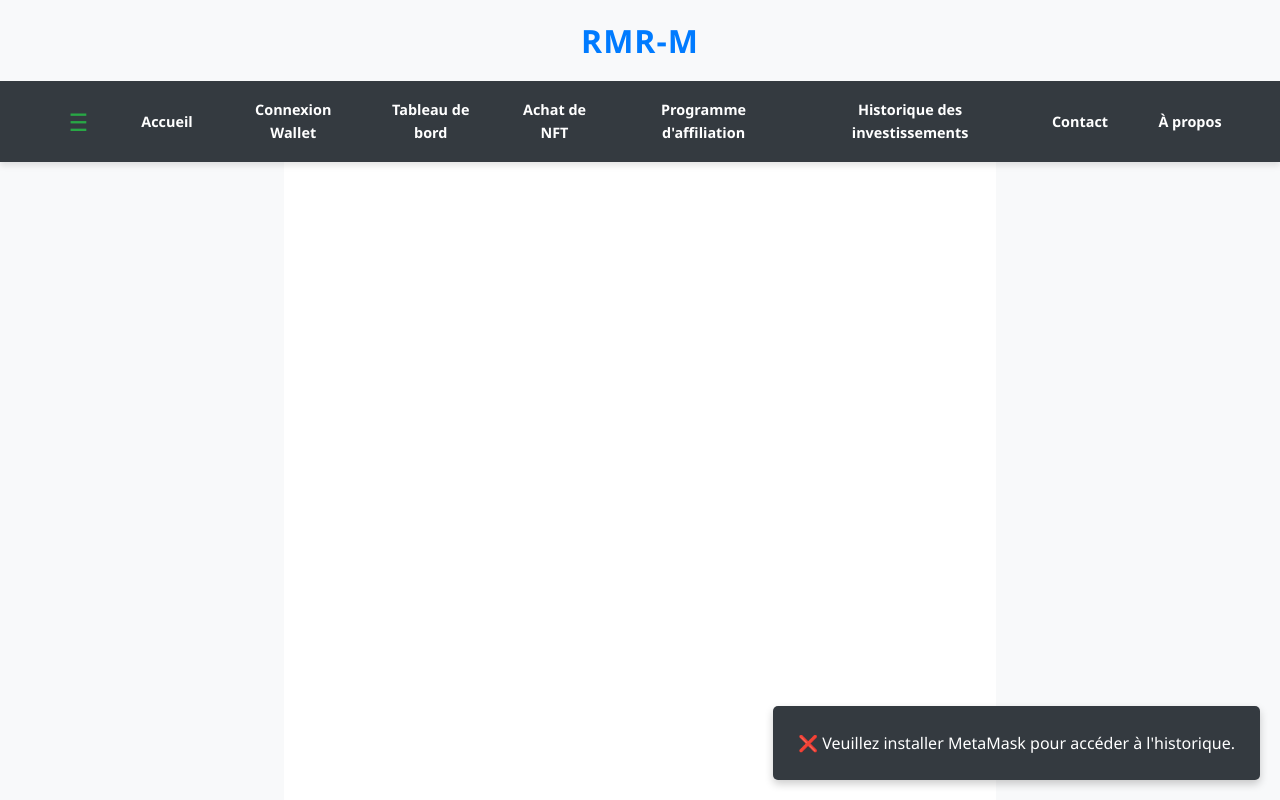
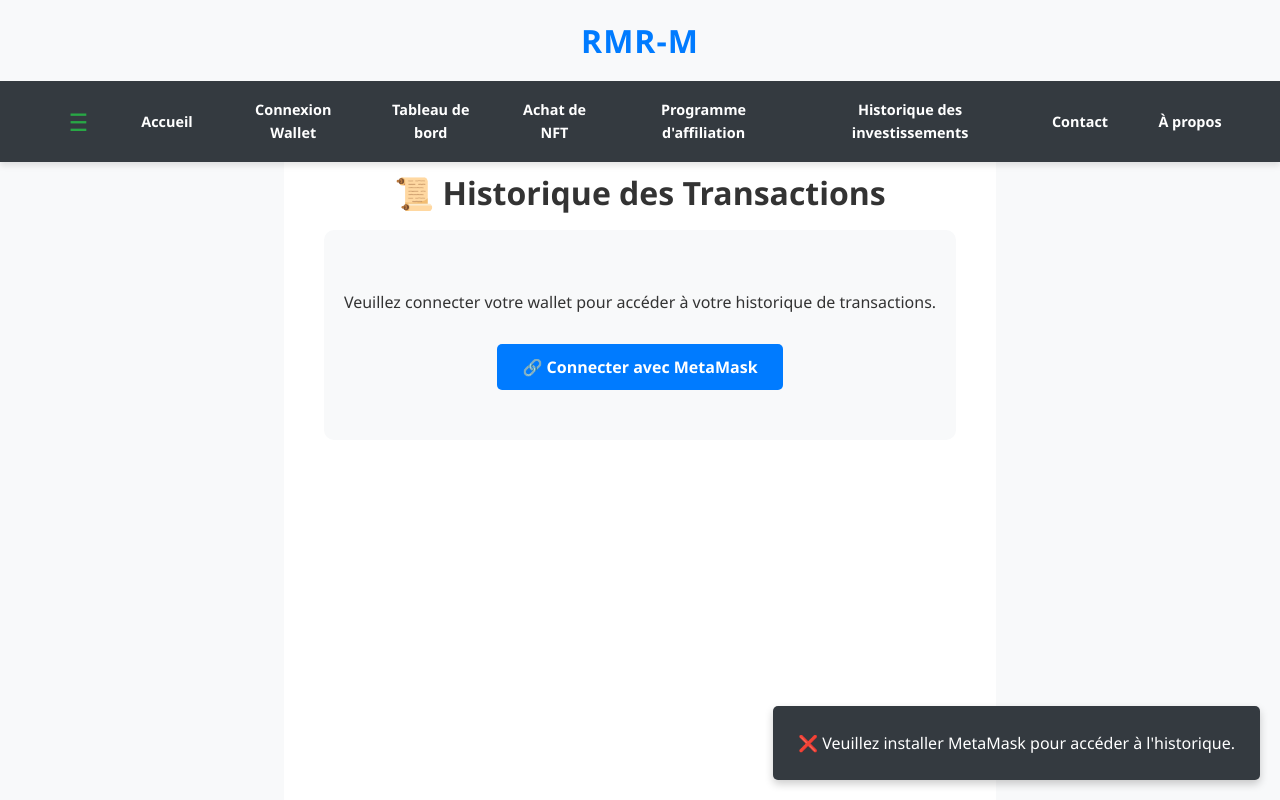
Before and after one commit to jhvcav/rmr-m, a React (Vite) app in the folder rmr-m-frontend/: page /rmr-m/historique in a window 1280 px wide. Built offline with nearby package versions, Linux system fonts and the light colour scheme.

Commit message:
Correction centrage page InvestmentHistory

```diff
--- a/rmr-m-frontend/src/pages/InvestmentHistory.css
+++ b/rmr-m-frontend/src/pages/InvestmentHistory.css
@@ -1,11 +1,11 @@
 /* InvestmentHistory.css */
 .history-container {
   max-width: 1200px;
-    margin: auto;
+  margin: 0 auto; /* Changé de "auto" à "0 auto" pour centrer horizontalement */
   padding: 20px;
   font-family: 'Segoe UI', Tahoma, Geneva, Verdana, sans-serif;
-    width: 100%; /* Ajout */
-    max-width: 800px; /* Ajout */
+  width: 100%;
+  box-sizing: border-box; /* Ajouté pour s'assurer que le padding est inclus dans la largeur */
 }
 
 .history-container h1 {
@@ -13,7 +13,7 @@
   margin-bottom: 20px;
   color: #333;
   font-size: 2em;
-    width: 100%; /* Ajout */
+  width: 100%;
 }
 
 .history-container h2 {
@@ -22,7 +22,7 @@
   font-size: 1.5em;
   border-bottom: 2px solid #f0f0f0;
   padding-bottom: 8px;
-    text-align: center; /* Ajout */
+  text-align: center;
 }
 
 /* Loading spinner */
@@ -83,6 +83,7 @@
   margin-bottom: 20px;
   border-bottom: 1px solid #ddd;
   padding-bottom: 15px;
+  justify-content: center; /* Ajouté pour centrer les boutons */
 }
 
 .tab-btn {
@@ -110,6 +111,7 @@
   flex-wrap: wrap;
   gap: 15px;
   margin-bottom: 15px;
+  justify-content: center; /* Ajouté pour centrer les filtres de date */
 }
 
 .date-input {
@@ -133,6 +135,7 @@
   display: flex;
   gap: 10px;
   margin-top: 15px;
+  justify-content: center; /* Ajouté pour centrer les boutons de filtre */
 }
 
 .apply-filter-btn {
@@ -165,7 +168,7 @@
 
 /* Export options */
 .export-options {
-    text-align: right;
+  text-align: center; /* Changé de "right" à "center" */
   margin-bottom: 20px;
 }
 
@@ -192,6 +195,13 @@
   border-radius: 8px;
   overflow: hidden;
   box-shadow: 0 2px 8px rgba(0, 0, 0, 0.1);
+  margin: 0 auto; /* Ajouté pour centrer la liste */
+  width: 100%; /* Ajouté pour assurer une largeur complète */
+}
+
+.responsive-table {
+  overflow-x: auto;
+  width: 100%;
 }
 
 .transactions-table {
@@ -401,6 +411,7 @@
 
   .date-filters {
     flex-direction: column;
+    align-items: center;
   }
 
   .responsive-table {
--- a/rmr-m-frontend/src/pages/InvestmentHistory.jsx
+++ b/rmr-m-frontend/src/pages/InvestmentHistory.jsx
@@ -31,11 +31,11 @@ const InvestmentHistory = () => {
   const [totalPages, setTotalPages] = useState(1);
   const [displayedTransactions, setDisplayedTransactions] = useState([]);
 
-  // Style de décalage vers la droite - ajustez la valeur selon vos besoins
-  const containerStyle = {
-    position: 'relative',
-    left: '780px'
-  };
+  // Suppression du style de décalage vers la droite
+  // const containerStyle = {
+  //   position: 'relative',
+  //   left: '780px'
+  // };
 
   // Fonction pour créer un provider compatible avec plusieurs versions d'ethers
   const getProvider = () => {
@@ -394,7 +394,7 @@ const InvestmentHistory = () => {
   };
 
   return (
-    <div className="history-container" style={containerStyle}>
+    <div className="history-container">
       <h1>📜 Historique des Transactions</h1>
 
       {isLoading ? (
```
Lines whose indentation alone changed are shown as unchanged.
